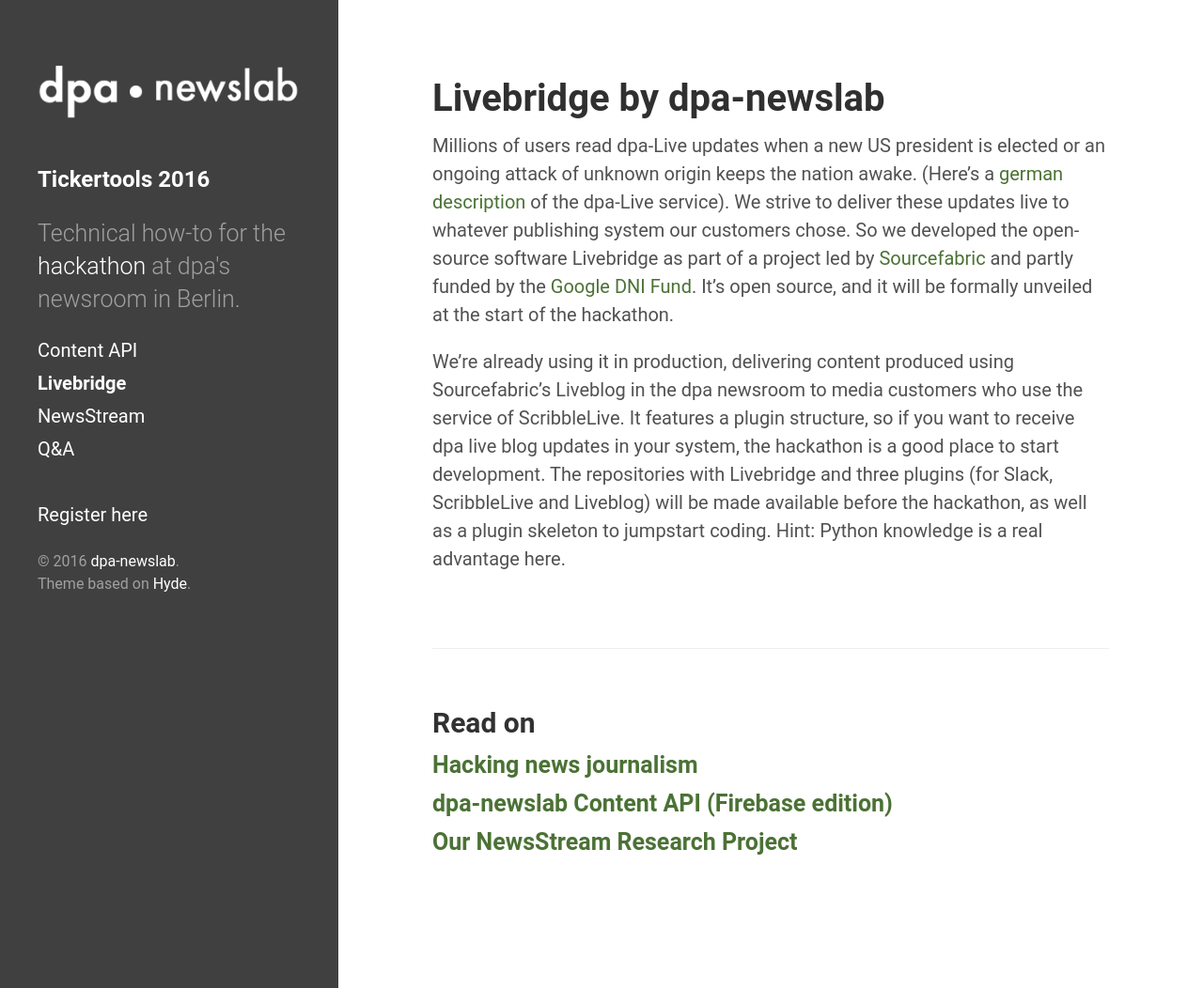
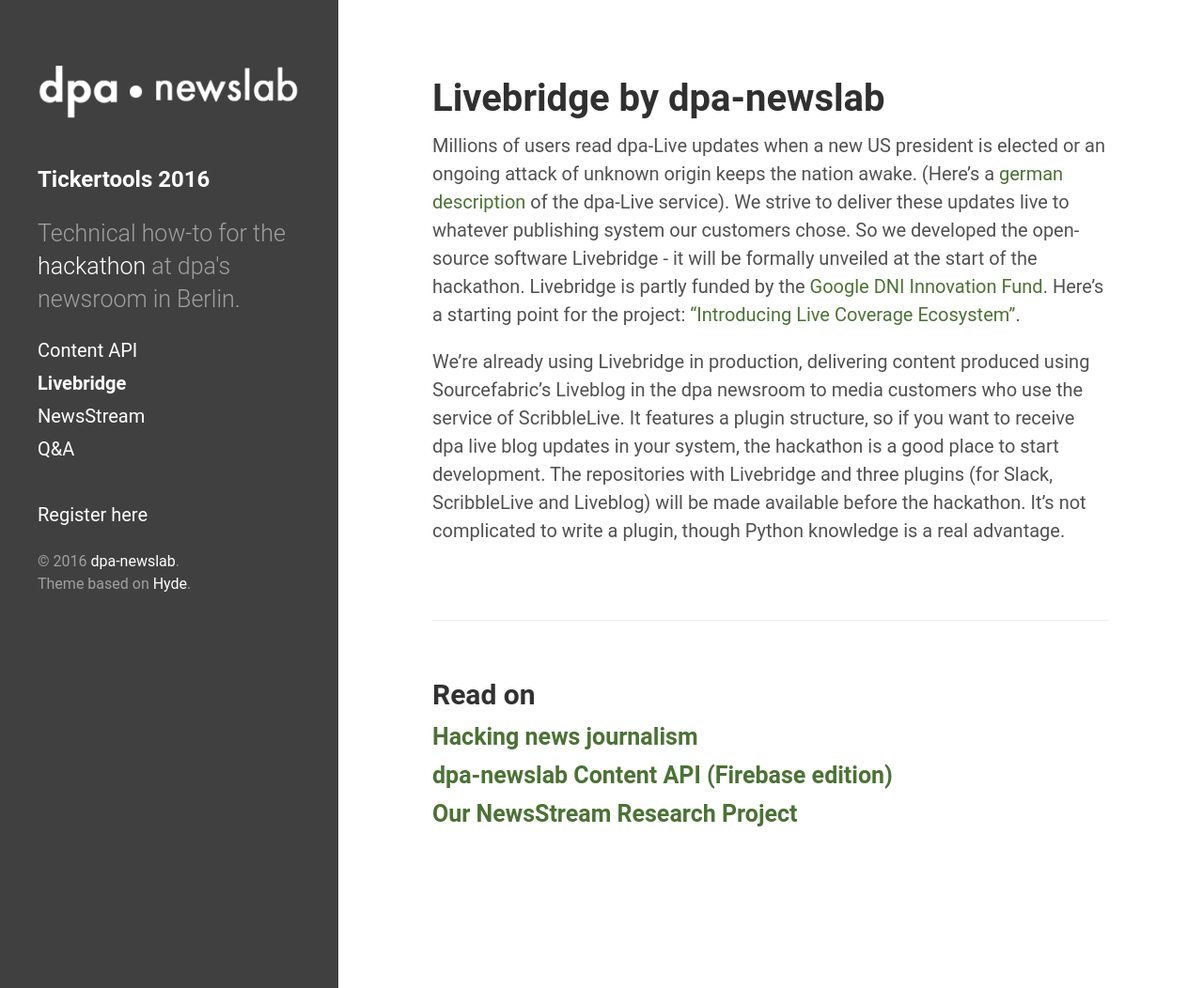
Before and after one commit to mper-bcn-ny/2017-metro, a Jekyll site: the page built from _posts/2016-10-28-livebridge.md, in a window 1280 px wide and 1052 px high. Shown: the whole window at 94% size. Built offline with Jekyll 4.4.1, drawn with Linux system fonts in a browser that asks for light colours.

Commit message:
Updates to Sourcefabric / Google DNI links

```diff
--- a/_posts/2016-10-28-livebridge.md
+++ b/_posts/2016-10-28-livebridge.md
@@ -4,6 +4,6 @@ title: Livebridge by dpa-newslab
 navigation: Livebridge
 ---
 
-Millions of users read dpa-Live updates when a new US president is elected or an ongoing attack of unknown origin keeps the nation awake. (Here's a [german description](https://www.dpa.com/de/produkte-services/liveticker-newsblogs/#liveticker) of the dpa-Live service). We strive to deliver these updates live to whatever publishing system our customers chose. So we developed the open-source software Livebridge as part of a project led by [Sourcefabric](https://www.sourcefabric.org/) and partly funded by the [Google DNI Fund](https://blog.sourcefabric.org/en/news/blog/3434/Introducing-Live-Coverage-Ecosystem-funded-by-Google.htm). It's open source, and it will be formally unveiled at the start of the hackathon.
+Millions of users read dpa-Live updates when a new US president is elected or an ongoing attack of unknown origin keeps the nation awake. (Here's a [german description](https://www.dpa.com/de/produkte-services/liveticker-newsblogs/#liveticker) of the dpa-Live service). We strive to deliver these updates live to whatever publishing system our customers chose. So we developed the open-source software Livebridge - it will be formally unveiled at the start of the hackathon. Livebridge is partly funded by the [Google DNI Innovation Fund](https://www.digitalnewsinitiative.com/fund/). Here's a starting point for the project: ["Introducing Live Coverage Ecosystem"](https://blog.sourcefabric.org/en/news/blog/3434/Introducing-Live-Coverage-Ecosystem-funded-by-Google.htm).
 
-We're already using it in production, delivering content produced using Sourcefabric's Liveblog in the dpa newsroom to media customers who use the service of ScribbleLive. It features a plugin structure, so if you want to receive dpa live blog updates in your system, the hackathon is a good place to start development. The repositories with Livebridge and three plugins (for Slack, ScribbleLive and Liveblog) will be made available before the hackathon, as well as a plugin skeleton to jumpstart coding. Hint: Python knowledge is a real advantage here.
+We're already using Livebridge in production, delivering content produced using Sourcefabric's Liveblog in the dpa newsroom to media customers who use the service of ScribbleLive. It features a plugin structure, so if you want to receive dpa live blog updates in your system, the hackathon is a good place to start development. The repositories with Livebridge and three plugins (for Slack, ScribbleLive and Liveblog) will be made available before the hackathon. It's not complicated to write a plugin, though Python knowledge is a real advantage.
```
